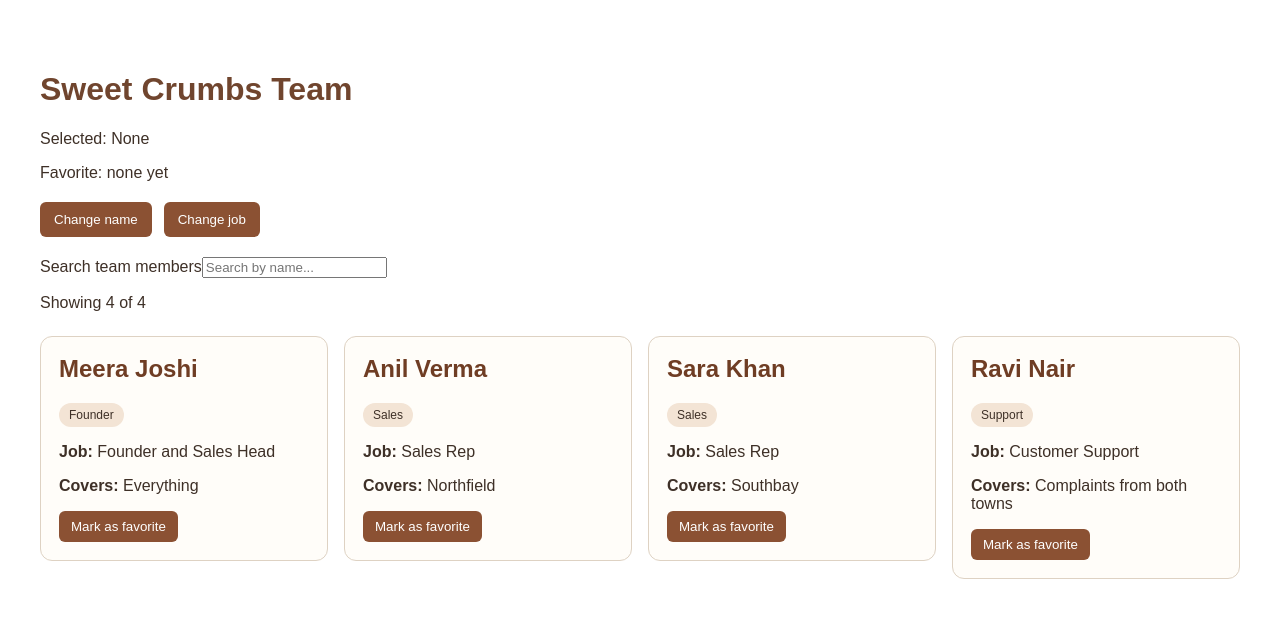
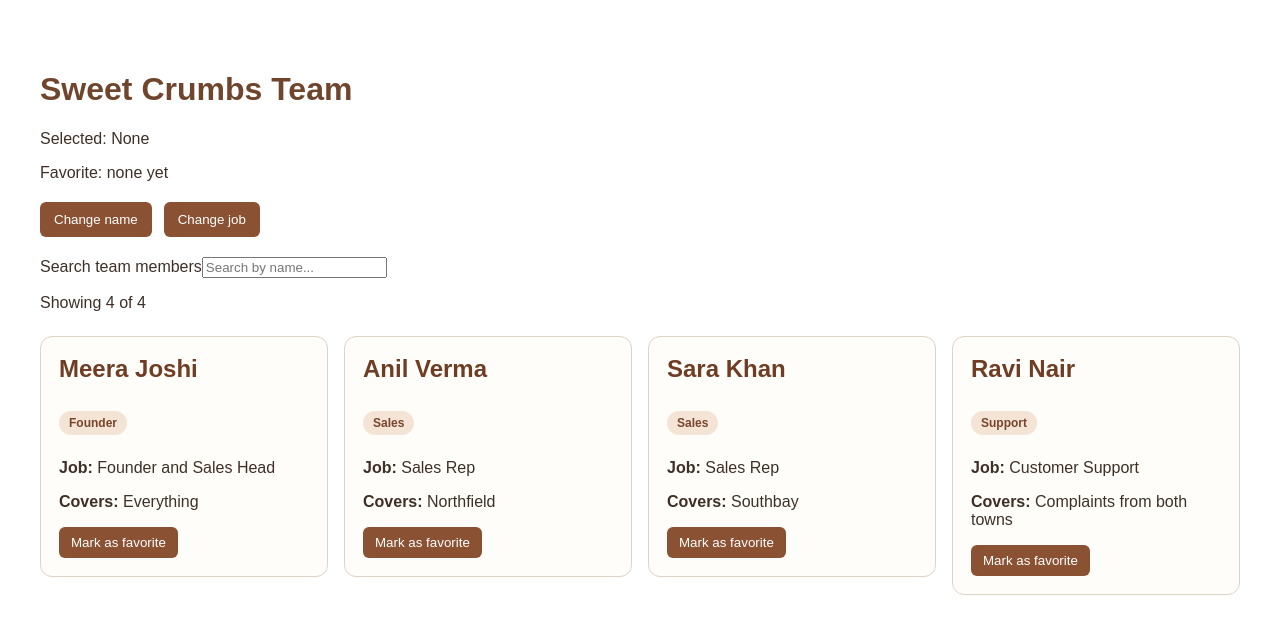
Before and after one commit to ppatil-valorx/sweet-crumbs-app, an Angular app: page / in a window 1280 px wide. Shown: the top 634 px of the page. Built offline with nearby package versions, Linux system fonts and the light colour scheme.

Commit message:
Implement search and modern Angular templates

```diff
--- a/src/app/team-card/team-card.scss
+++ b/src/app/team-card/team-card.scss
@@ -15,6 +15,16 @@
 .name {
   color: #6f3d24;
   margin-top: 0;
+}
+.job-badge {
+  display: inline-block;
+  padding: 5px 12px;
+  margin: 8px 0;
+  border-radius: 6px;
+  background-color: #f3dfcc;
+  color: #78452c;
+  font-size: 14px;
+  font-weight: 700;
 }
 
 .job-badge {
```
